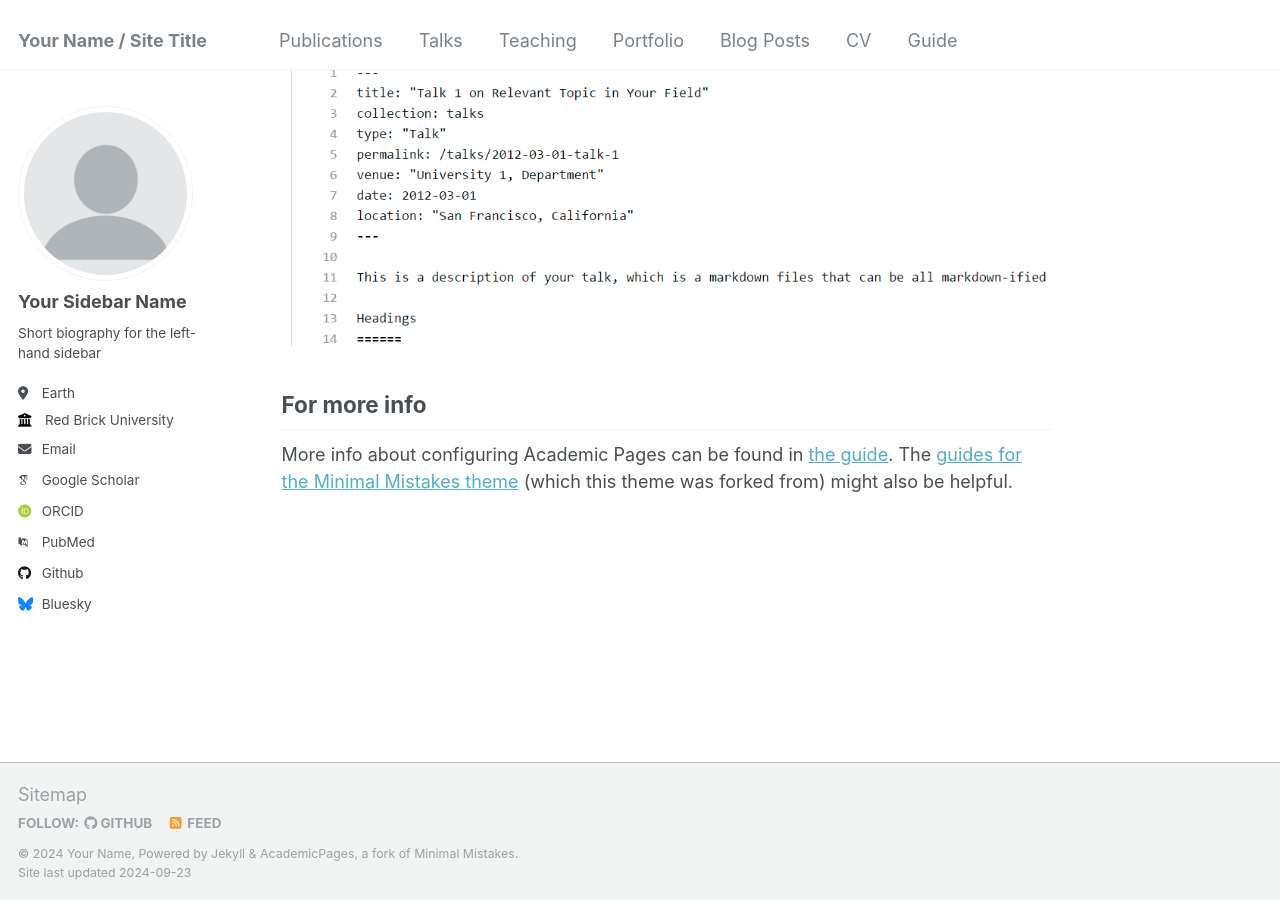
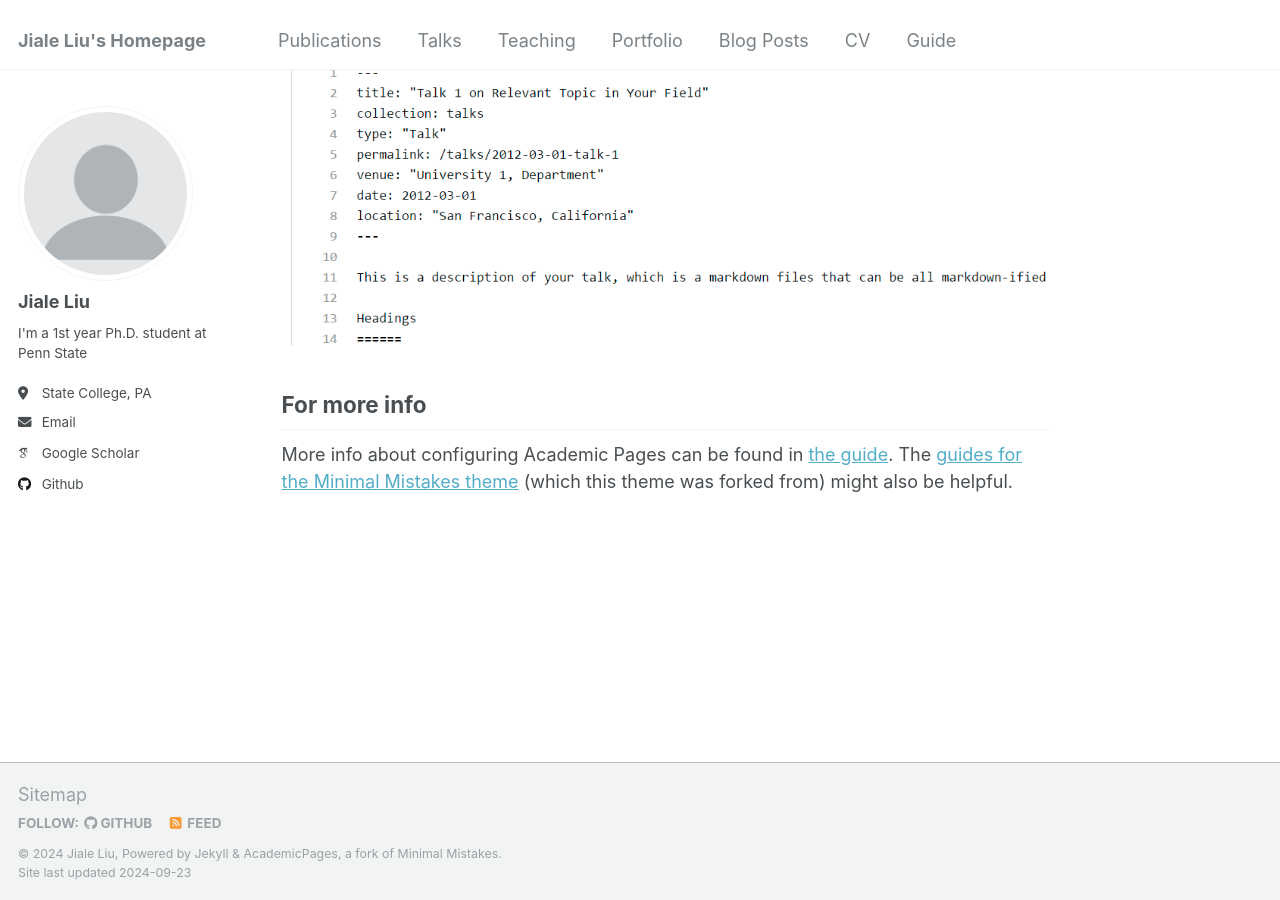
Before and after one commit to LeoLjl/leoljl.github.io, a Jekyll site: the page built from _pages/about.md, in a window 1280 px wide and 900 px high, scrolled down 2643 px. Built offline with Jekyll 4.4.1, drawn with Linux system fonts in a browser that asks for light colours; some web fonts are replaced.

Commit message:
Update _config.yml

```diff
--- a/_config.yml
+++ b/_config.yml
@@ -8,13 +8,13 @@
 
 # Basic Site Settings
 locale                   : "en-US"
-title                    : "Your Name / Site Title"
+title                    : "Jiale Liu's Homepage"
 title_separator          : "-"
-name                     : &name "Your Name"
+name                     : &name "Jiale Liu"
 description              : &description "personal description"
-url                      : https://academicpages.github.io # the base hostname & protocol for your site e.g. "https://mmistakes.github.io"
+url                      : https://leoljl.github.io # the base hostname & protocol for your site e.g. "https://mmistakes.github.io"
 baseurl                  : "" # the subpath of your site, e.g. "/blog"
-repository               : "academicpages/academicpages.github.io"
+repository               : "leoljl/leoljl.github.io"
 
 # Site Author - The following control what appear as part of the author content on the side bar.
 #               If a field is blank the icon and link will not appear, otherwise it will be shown.
@@ -22,33 +22,33 @@ repository               : "academicpages/academicpages.github.io"
 author:
   # Biographic information
   avatar           : "profile.png"
-  name             : "Your Sidebar Name"
+  name             : "Jiale Liu"
   pronouns         : # example: "she/her"
-  bio              : "Short biography for the left-hand sidebar"
-  location         : "Earth"
-  employer         : "Red Brick University"
-  uri              : # URL
-  email            : "none@example.org"
+  bio              : "I'm a 1st year Ph.D. student at Penn State"
+  location         : "State College, PA"
+  # employer         : "Red Brick University"
+  # uri              : # URL
+  email            : "jiale.liu@example.org"
 
   # Academic websites
   arxiv            : # URL - Update with the correct link to your profile
-  googlescholar    : "https://scholar.google.com/citations?user=PS_CX0AAAAAJ"
+  googlescholar    : "https://scholar.google.com/citations?user=Fw_mPwEAAAAJ"
   impactstory      : # URL
-  orcid            : "http://orcid.org/yourorcidurl"
+  orcid            :
   semantic         : # URL
-  pubmed           : "https://www.ncbi.nlm.nih.gov/pubmed/?term=john+snow"
+  pubmed           :
   researchgate     : # URL
 
   # Repositories and software development
   bitbucket        : # Username - Update with your username on the site
   codepen          : # Username
   dribbble         : # Username
-  github           : "academicpages"
+  github           : "leoljl"
   kaggle           : # Username
   stackoverflow    : # User number or user number and name (i.e., use "1" or "1/jeff-atwood")
 
   # Social media
-  bluesky          : "bsky.app" # Replace this with you Bluesky username
+  bluesky          :
   facebook         : # Username
   flickr           : # Username
   foursquare       : # Username
```
